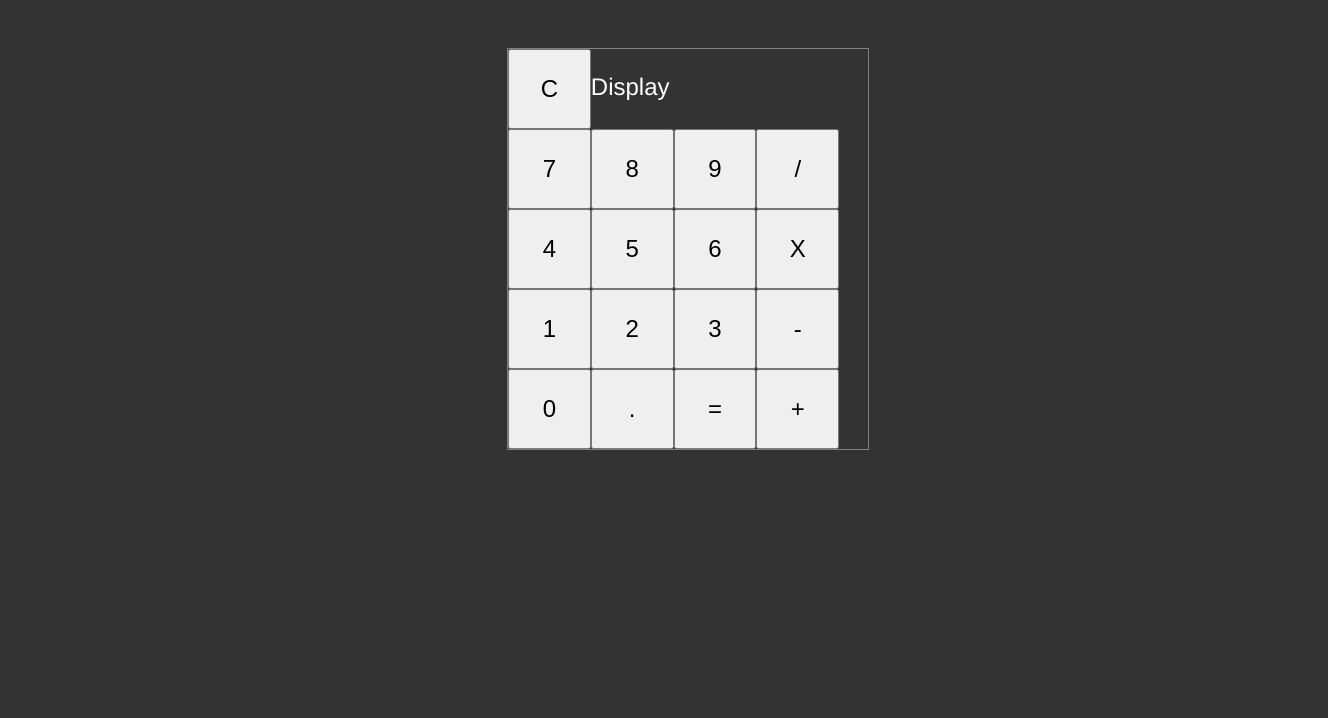
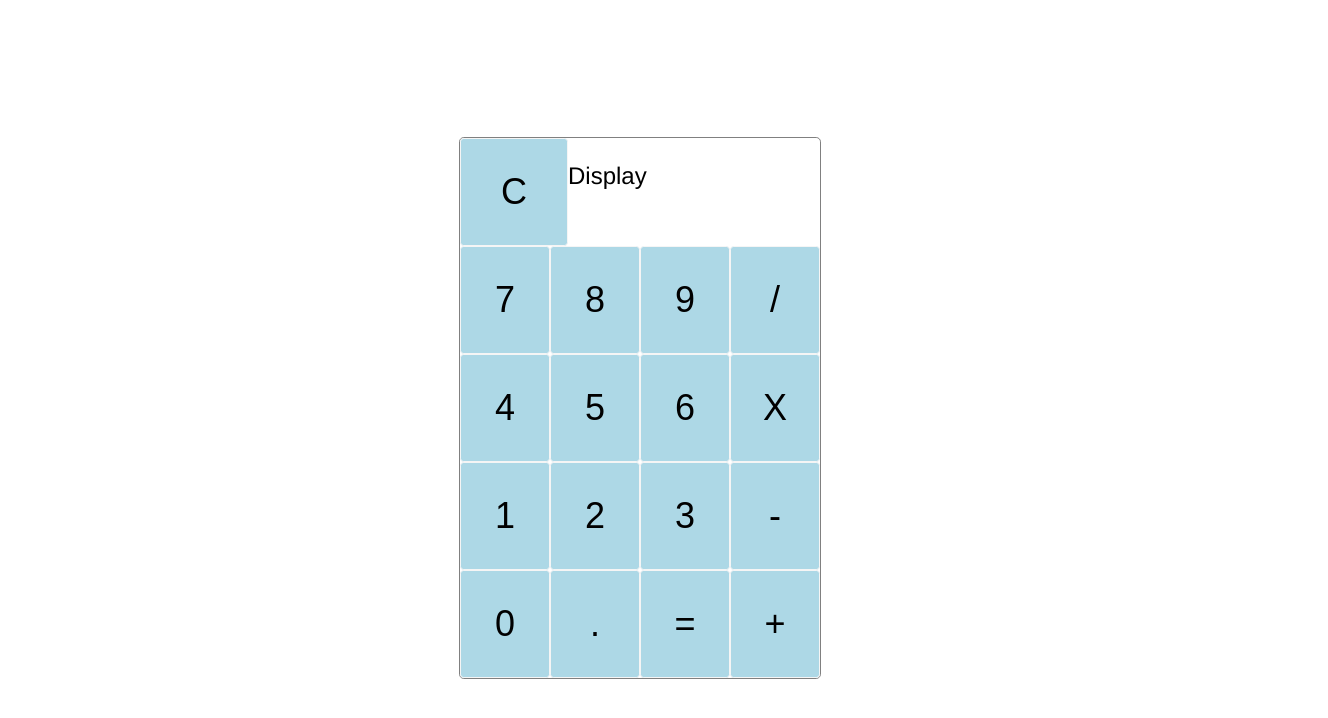
Before and after one commit to johnrochejr/Calculator, a plain HTML site: page index.html in a window 1280 px wide. Shown: the whole page, 1328 px wide, since content can reach past the window. Drawn offline with Linux system fonts and the light colour scheme.

Commit message:
Redoing calc

```diff
--- a/index.html
+++ b/index.html
@@ -11,7 +11,7 @@
         <div class="row">
           <button name="clear" type="button" value="C" onclick="calc(this)">C</button>
           <div class="display">
-            <p>Display</p>
+            <p id="display-text">Display</p>
           </div>
         </div>
         <div class="row">
@@ -24,7 +24,7 @@
           <button name="num" type="button" value="4" onclick="calc(this)" >4</button>
           <button name="num" type="button" value="5" onclick="calc(this)">5</button>
           <button name="num" type="button" value="6" onclick="calc(this)">6</button>
-          <button name="operator" type="button" value="X" onclick="calc(this)">X</button>
+          <button name="operator" type="button" value="*" onclick="calc(this)">X</button>
         </div>
         <div class="row">
           <button name="num" type="button" value="1" onclick="calc(this)">1</button>
--- a/main.css
+++ b/main.css
@@ -1,13 +1,9 @@
 body {
-  width: 100%;
+  display: flex;
+  justify-content: center;
+  align-items: center;
+  height: 100vh;
   font-family: Helvetica;
-  margin: 3em;
-  background: #333;
-  color: white;
-}
-
-main {
-  height: 50%
 }
 
 .calculator {
@@ -16,14 +12,20 @@ main {
   display: flex;
   flex-direction: column;
   border: thin solid gray;
+  border-radius: .2em;
   margin: 0 auto;
   font-size: 24px;
  }
 
 button {
-  font-size: 24px;
-  width: 23%;
-  padding: 1em;
+  font-size: 1.5em;
+  width: 3em;
+  margin: 0;
+  height: 3em;
+  background-color: #ADD8E6;
+  border: thin solid #F5F5F5;
+  border-radius: .1em;
+
 }
 
 .row {
--- a/main.js
+++ b/main.js
@@ -1,91 +1,23 @@
-//
-//  3. From there, I am going to select nodes with JS to add functionality to each
-//  button. Using functions and algorithsm, I need to creat code for:
-//    A. 'Clear' - Clears whatever content has been input into the calculator, causing
-//      the 'results screen' to revert back to the value 0.
-//    B. 'Results screen' - Whatever numbers or actions are taken, the resulting
-//      information will show up here. I need to figure out how to link the screen
-//      to all the other buttons, and ensure the info is logged correctly.
-//    C. Number buttons 1 - 9: Much like blackjack calculator, the values of these
-//      buttons correspond directly to the number.
-//    D. Math buttons (division, mult., sub, add) - Action buttons that will perform
-//      a task on whatver numbers are put into the calculator
-//    E. Equals - button that totals whatver math action that has been put in the
-//      system
-//    F. Decimal - adds a decimal to numbers.
-//
-//
-//
-//  4. Once I have statically created each button with HTML, I will use JS to add
-//    event listeners for click and keyboard input (using number pad, /, X, -, +, =, .)
-//
-//
-//
-//  5. I have to devise algorithms that actually accomplish whatever math action
-//    has been taken
-//
-//
-//
-//   I am having a tough time mapping out which nodes I need to select and how
-//   dynamic content needs to be added to my calculator
-//
+// Variable to hold input
+let input = "";
 
-//   I just spoke with Gavin:
-//   For now - focus on getting the '1 button' to listen to a click, and then
-//   log its value to the display screen
-
-//   for all buttons, one event listener  with a for loop
-//   iterate through the buttons.length
-
-//   for event listener: click, then function
-
-// button.addEventListener("click", calc(button.value));
-// select buttons so
-// I can add event listener
-
-// simple test to see if selector is working corretly
-// console.log(button);
-
-function calc(buttonInfo) {
-	let value = buttonInfo.value;
-	let type = buttonInfo.name;
-	let display = document.querySelector('.display');
-
-	console.log(type);
-
-	if (type === 'num') {
-		display.textContent = value;
-	} else if (type === 'clear') {
-		display.textContent = '';
-	} else {
-		return;
-	}
-
-	// We are saying that "this" is now buttonInfo
-	// let button = document.querySelector("button");
-	// console.log(buttonInfo.value);
-
-	// now making sure objects are sent to display screen
-
-	// create variable for value
-
-	// query select the display
-
-	// changing the display text content to become
-	// buttonInfo.value
-
-	// we need to distinguich between numbers and operators
-	// because we are using the numbers to do something
-
-	// console.log(display);
+// Variable to hold inputs ready to calculate
+let inputsReadyToCalc = [];
+let display = document.getElementById("display-text")
 
 
-//  button.addEventListener("click", callBack => {
+
+// function calc(buttonInfo) {
+// 	let value = buttonInfo.value;
+// 	let type = buttonInfo.name;
+// 	let display = document.querySelector('.display');
 //
-// })
-// the callback function will execute when the event
-// is triggered
-
-// for loop through all buttons
-
+// 	console.log(type);
 //
+// 	if (type === 'num') {
+// 		display.textContent = value;
+// 	} else if (type === 'clear') {
+// 		display.textContent = '';
+// 	} else {
+// 		return;
+// 	}
```
